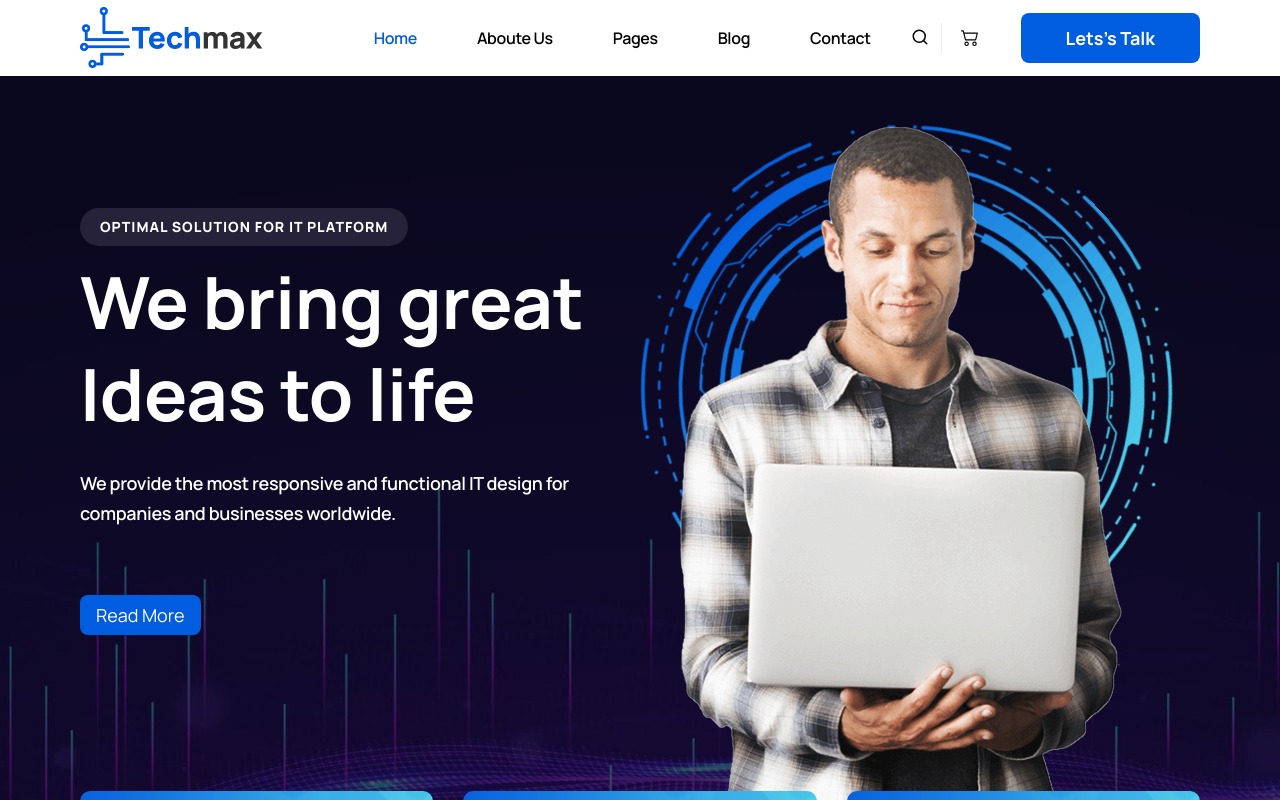
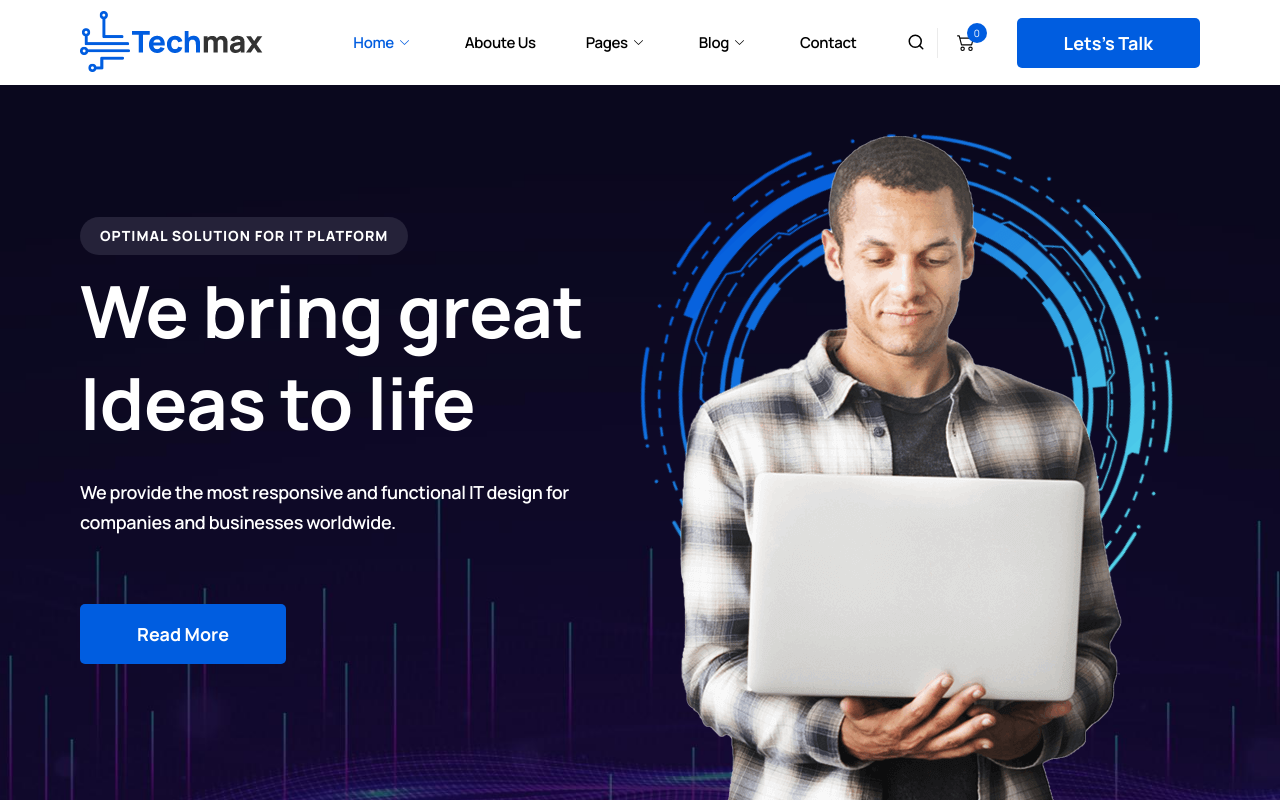
Before and after one commit to mvn-toanluu-dn/BaiTapUI, a React (Create React App) app: page / in a window 1280 px wide. Shown: the top 800 px of the page. Built offline with nearby package versions, Linux system fonts and the light colour scheme.

Commit message:
Update UI

```diff
--- a/src/assets/scss/layout/_footer.scss
+++ b/src/assets/scss/layout/_footer.scss
@@ -16,6 +16,7 @@
         font-size: 18px;
         line-height: 40px;
         font-weight: 400;
+        cursor: pointer;
         &:hover {
           color: map-get($colors, primary);
         }
--- a/src/assets/scss/layout/_header.scss
+++ b/src/assets/scss/layout/_header.scss
@@ -4,7 +4,8 @@
   left: 0;
   z-index: 2000;
   box-shadow: 0px 0px 16px 0px rgba(0, 0, 0, 0.07);
-  animation: shink-height 1s ease-in-out;
+  animation: shink-height 0.5s ease-in-out;
+  animation-direction: alternate;
 }
 .page-header {
   width: 100%;
@@ -12,13 +13,17 @@
   // position: fixed;
 
   .header {
+    padding: 5px 0;
     &-list {
       display: flex;
       justify-content: space-between;
       align-items: center;
     }
     &-logo {
-      width: 140px;
+      img {
+        width: 150px;
+        height: 50px;
+      }
     }
     &-nav {
       display: flex;
@@ -34,6 +39,10 @@
         &:hover {
           color: map-get($colors, primary);
         }
+      }
+      .icon-down-menu {
+        font-size: 11px;
+        padding: 5px;
       }
     }
     .search {
@@ -61,12 +70,27 @@
         &:hover {
           color: map-get($colors, primary);
         }
+        .count {
+          width: 20px;
+          height: 20px;
+          line-height: 20px;
+          text-align: center;
+          background: #005de0;
+          border-radius: 50%;
+          font-size: 10px;
+          font-weight: 400;
+          display: inline-block;
+          color: #ffffff;
+          top: 5px;
+          cursor: pointer;
+          position: absolute;
+          left: 70px;
+        }
       }
-
       .btn.get-start {
         margin-left: 20px;
         line-height: 46px;
-        padding: 25px 45px;
+        padding: 25px 47px;
         font-weight: 700;
         &:hover::before {
           border: 2px solid map-get($colors, primary);
--- a/src/assets/scss/modules/_buttons.scss
+++ b/src/assets/scss/modules/_buttons.scss
@@ -1,6 +1,6 @@
 .btn {
   @include pxRem(padding, 8 16);
-  @include pxRem(border-radius, 8);
+  @include pxRem(border-radius, 5);
   @include pxRem(font-size, 18);
   @include pxRem(height, 40);
   font-family: inherit;
@@ -27,7 +27,39 @@
     background: map-get($colors, bg-gray-light);
   }
 }
-.slick-arrow {
-  color: map-get($colors, primary);
-  background: map-get($colors, white);
+.slick-slider {
+  &:hover > .slick-arrow {
+    opacity: 1;
+    margin: -20px 10px 0px 10px;
+    transition: margin 1s;
+  }
+  .slick-arrow {
+    display: inline-block;
+    color: map-get($colors, primary);
+    border: 1px solid map-get($colors, primary);
+    border-radius: 50%;
+    width: 45px;
+    height: 45px;
+    font-size: 18px;
+    box-shadow: 0px 5px 57px 0px rgba(0, 0, 0, 0.15);
+    margin-top: -20px;
+    opacity: 0;
+    position: absolute;
+    z-index: 1000;
+  }
+  .slick-prev {
+    left: 45px;
+    &:hover {
+      color: map-get($colors, white);
+      background-color: map-get($colors, primary);
+      transition: all 0.3s;
+    }
+  }
+  .slick-next {
+    right: 45px;
+    &:hover {
+      color: map-get($colors, white);
+      background-color: map-get($colors, primary);
+    }
+  }
 }
--- a/src/assets/scss/pages/_home.scss
+++ b/src/assets/scss/pages/_home.scss
@@ -69,7 +69,9 @@
       }
       .btn {
         margin-top: 12%;
+        margin-left: 0;
         color: white;
+        padding: 30px 57px;
         // &:hover {
         //   color: map-get($colors, primary);
         //   background: map-get($colors, white);
@@ -652,3 +654,31 @@
     color: map-get($colors, white);
   }
 }
+.active {
+  position: fixed;
+  right: 45px;
+  bottom: 45px;
+  font-size: 22px;
+  align-items: center;
+  justify-content: center;
+  width: 45px;
+  height: 45px;
+  border: 2px solid map-get($colors, primary);
+  background-color: none;
+  color: map-get($colors, primary);
+  border-radius: 50%;
+  z-index: 1000;
+  box-shadow: inset 0 0 0 2px rbga(0, 93, 224, 0.2);
+  cursor: pointer;
+  animation: active-height 0.5s ease-in-out;
+}
+@keyframes active-height {
+  from {
+    opacity: 0;
+    right: 0;
+  }
+  to {
+    opacity: 1;
+    right: 45px;
+  }
+}
--- a/src/assets/scss/state/_state.scss
+++ b/src/assets/scss/state/_state.scss
@@ -38,12 +38,19 @@
 }
 .item-menu {
   display: inline-block;
-  padding: 30px;
+  padding: 30px 25px;
   font-weight: 600;
-  font-size: 16px;
+  font-size: 15px;
   text-transform: capitalize;
   cursor: pointer;
   // &:hover {
   //   color: map-get($colors, primary);
   // }
 }
+
+.btn {
+  margin-left: 20px;
+  line-height: 46px;
+  padding: 25px 47px;
+  font-weight: 700;
+}
--- a/src/components/layouts/Footer/index.js
+++ b/src/components/layouts/Footer/index.js
@@ -1,8 +1,7 @@
 import { FiPhoneCall } from "react-icons/fi";
 import { IoLocationOutline } from "react-icons/io5";
 import { RiMailOpenLine } from "react-icons/ri";
-import { FaFacebookF, FaTwitter } from "react-icons/fa";
-import { TiSocialLinkedin } from "react-icons/ti";
+import { FaFacebookF, FaTwitter, FaLinkedinIn } from "react-icons/fa";
 import { IMAGES } from "../../../assets/images/index";
 export default function Footer() {
   return (
@@ -98,7 +97,7 @@ export default function Footer() {
                   <FaTwitter className="icon" />
                 </div>
                 <div className="footer-img mr-10">
-                  <TiSocialLinkedin className="icon" />
+                  <FaLinkedinIn className="icon" />
                 </div>
               </div>
             </div>
--- a/src/components/layouts/Header/index.js
+++ b/src/components/layouts/Header/index.js
@@ -1,6 +1,6 @@
 import { IMAGES } from "../../../assets/images/index";
 import { FiSearch } from "react-icons/fi";
-import { BsCart2 } from "react-icons/bs";
+import { BsCart2, BsChevronDown } from "react-icons/bs";
 import { useEffect, useRef } from "react";
 export default function Header() {
   const headerRef = useRef();
@@ -28,14 +28,29 @@ export default function Header() {
             </div>
             <nav className="header-nav">
               <ul className="header-list">
-                <li className="item-menu home">Home</li>
+                <li className="item-menu home">
+                  Home
+                  <span className="icon-down-menu">
+                    <BsChevronDown />
+                  </span>
+                </li>
                 <li className="item-menu">Aboute Us</li>
-                <li className="item-menu">Pages</li>
-                <li className="item-menu">Blog</li>
+                <li className="item-menu">
+                  Pages
+                  <span className="icon-down-menu">
+                    <BsChevronDown />
+                  </span>
+                </li>
+                <li className="item-menu">
+                  Blog
+                  <span className="icon-down-menu">
+                    <BsChevronDown />
+                  </span>
+                </li>
                 <li className="item-menu">Contact</li>
               </ul>
             </nav>
-            <div className="header-right">
+            <div className="header-right ml-15">
               <div className="item-icon search">
                 <i className="search" href="/">
                   <FiSearch />
@@ -45,6 +60,7 @@ export default function Header() {
                 <i className="" href="/#">
                   <BsCart2 />
                 </i>
+                <span className="count">0</span>
               </div>
               <button className="btn get-start">Lets's Talk</button>
             </div>
--- a/src/pages/Home/index.js
+++ b/src/pages/Home/index.js
@@ -1,16 +1,53 @@
 import { FaCheck, FaUser, FaRegComments } from "react-icons/fa";
+import { MdKeyboardArrowLeft, MdKeyboardArrowRight } from "react-icons/md";
+import { HiOutlineArrowUp } from "react-icons/hi";
 import Slider from "react-slick";
 import { IMAGES } from "../../assets/images/index";
+import { useEffect, useRef, useState } from "react";
 
 export default function Home() {
+  const [isTop, setIsTop] = useState(true);
+  const scrollTo = useRef();
+  useEffect(() => {
+    window.addEventListener("scroll", () => {
+      if (
+        document.scrollingElement.scrollTop >= 80 ||
+        document.body.scrollTop >= 80
+      ) {
+        scrollTo.current.classList.add("active");
+      } else {
+        scrollTo.current.classList.remove("active", null);
+      }
+    });
+    return () => window.removeEventListener("scroll", null);
+  }, []);
+
+  useEffect(() => {
+    const scrollY = window.pageYOffset;
+    if (scrollY >= 80) {
+      setIsTop(false);
+    }
+    return () => {};
+  }, []);
+
+  const onScroll = () => {
+    const height = document.getElementById("root").clientHeight;
+    window.scroll({
+      top: isTop ? height : 0,
+      left: 0,
+      behavior: "smooth",
+    });
+    setIsTop(!isTop);
+  };
+
   const settings = {
     infinite: true,
     // arrows: false,
     speed: 500,
     slidesToShow: 1,
     slidesToScroll: 1,
-    prevArrow: <button className="slick-arrow prev-arrow"></button>,
-    nextArrow: <button className="slide-arrow next-arrow"></button>,
+    prevArrow: <MdKeyboardArrowLeft className="slide-arrow prev-arrow" />,
+    nextArrow: <MdKeyboardArrowRight className="slide-arrow next-arrow" />,
   };
   const settings_brand = {
     infinite: true,
@@ -526,6 +563,9 @@ export default function Home() {
           </div>
         </div>
       </section>
+      <div className="scroll flex" ref={scrollTo}>
+        <HiOutlineArrowUp onClick={onScroll} />
+      </div>
     </>
   );
 }
```
